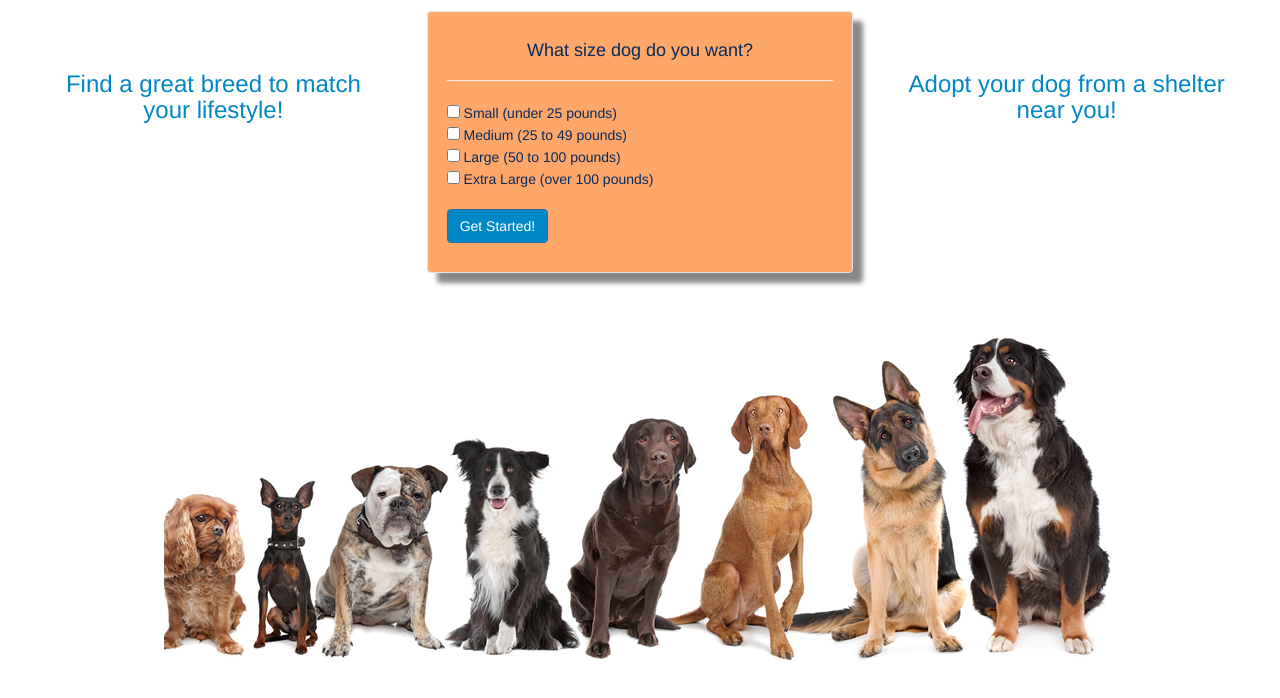
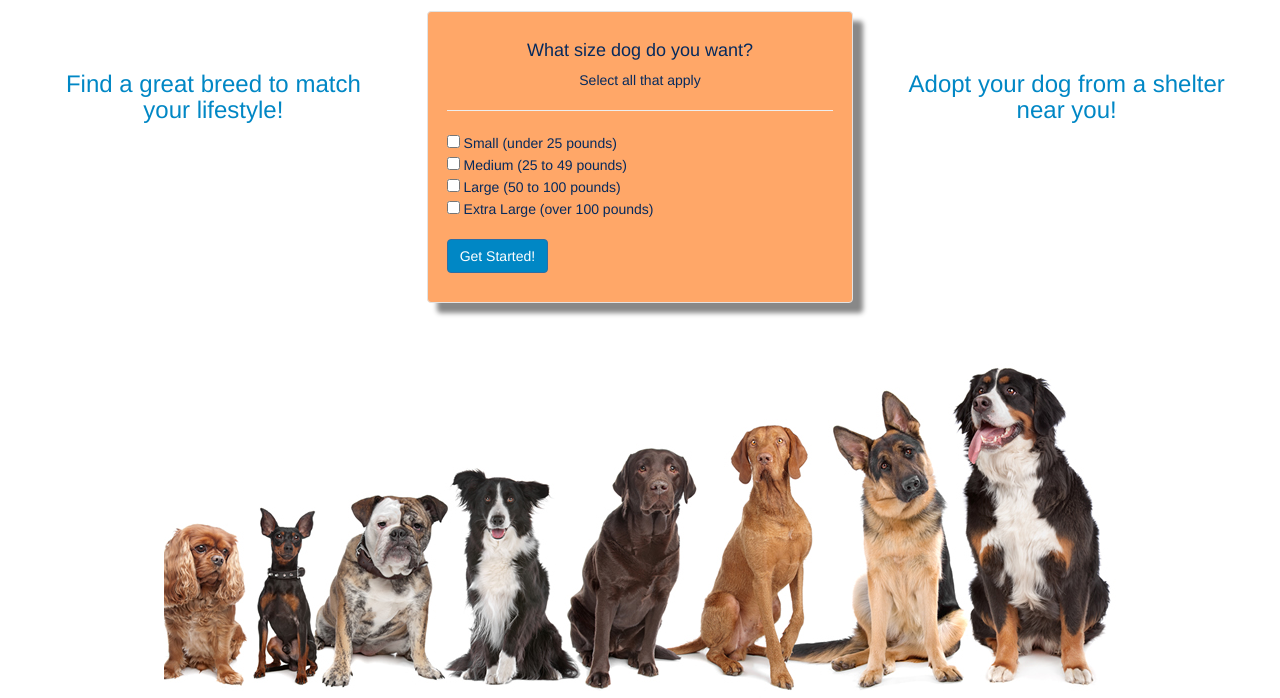
Before and after one commit to AmandaGeorge/shelter_doggie, a website: page public/views/index.html in a window 1280 px wide. Shown: the part 129-827 px from the top of the page. Before the commit the page ends 800 px from the top, so only its background shows below. Drawn offline with nearby package versions, Linux system fonts and the light colour scheme; some packages are replaced by stand-ins of ours; files whose address does not match are found by name.

Commit message:
updated selection instructions

```diff
--- a/public/views/templates/welcome.html
+++ b/public/views/templates/welcome.html
@@ -13,6 +13,7 @@
   <div class="col-sm-4 well" ng-show="sizeDiv" align="center">
     <form >
       <h4>What size dog do you want?</h4>
+      <p>Select all that apply</p>
       <hr>
       <p align="left">
       <!-- {{answers.size}} -->
@@ -32,6 +33,7 @@
   <div class="col-sm-4 well" ng-show="exerciseDiv" align="center">
     <form>
       <h4>How much time can you spend exercising and playing with your dog each day?</h4>
+      <p>Select all that apply</p>
       <hr>
       <p align="left">
       <input type="checkbox" ng-model="answers.exercise.two">&nbsp;15 minutes or less
@@ -52,6 +54,7 @@
   <div class="col-sm-4 well" ng-show="training" align="center">
     <form>
       <h4>How trainable should your dog be?</h4>
+      <p>Select all that apply</p>
       <hr>
       <p align="left">
       <input type="checkbox" ng-model="answers.training.two">&nbsp;Trainable for experienced handlers
@@ -72,6 +75,7 @@
   <div class="col-sm-4 well" ng-show="grooming" align="center">
     <form>
       <h4>How much grooming should your dog need?</h4>
+      <p>Select all that apply</p>
       <hr>
       <p align="left">
       <input type="checkbox" ng-model="answers.grooming.two">&nbsp;None
@@ -92,6 +96,7 @@
   <div class="col-sm-4 well" ng-show="catfriendly" align="center">
     <form>
       <h4>How friendly should your dog be with non-dog pets?</h4>
+      <p>Select all that apply</p>
       <hr>
       <p align="left">
       <input type="checkbox" ng-model="answers.catfriendly.two">&nbsp;Best in a single pet household
@@ -112,6 +117,7 @@
   <div class="col-sm-4 well" ng-show="protective" align="center">
     <form>
       <h4>How protective should your dog be?</h4>
+      <p>Select all that apply</p>
       <hr>
       <p align="left">
       <input type="checkbox" ng-model="answers.protective.two">&nbsp;I don't need a protective dog
@@ -132,6 +138,7 @@
   <div class="col-sm-4 well" ng-show="affection" align="center">
     <form>
       <h4>How affectionate should your dog be?</h4>
+      <p>Select all that apply</p>
       <hr>
       <p align="left">
       <input type="checkbox" ng-model="answers.affection.two">&nbsp;Independent, doesn't need much affection
```
